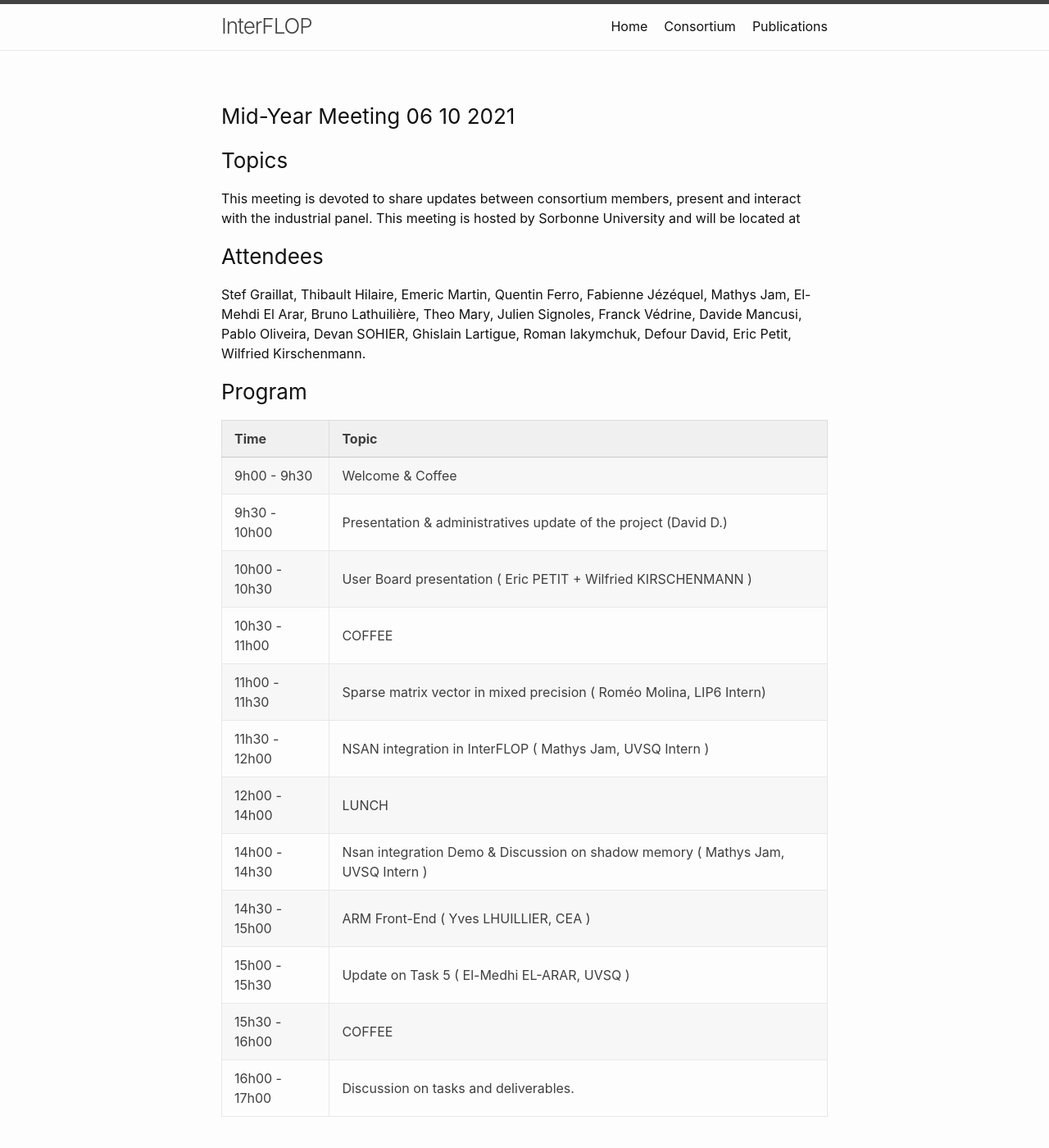
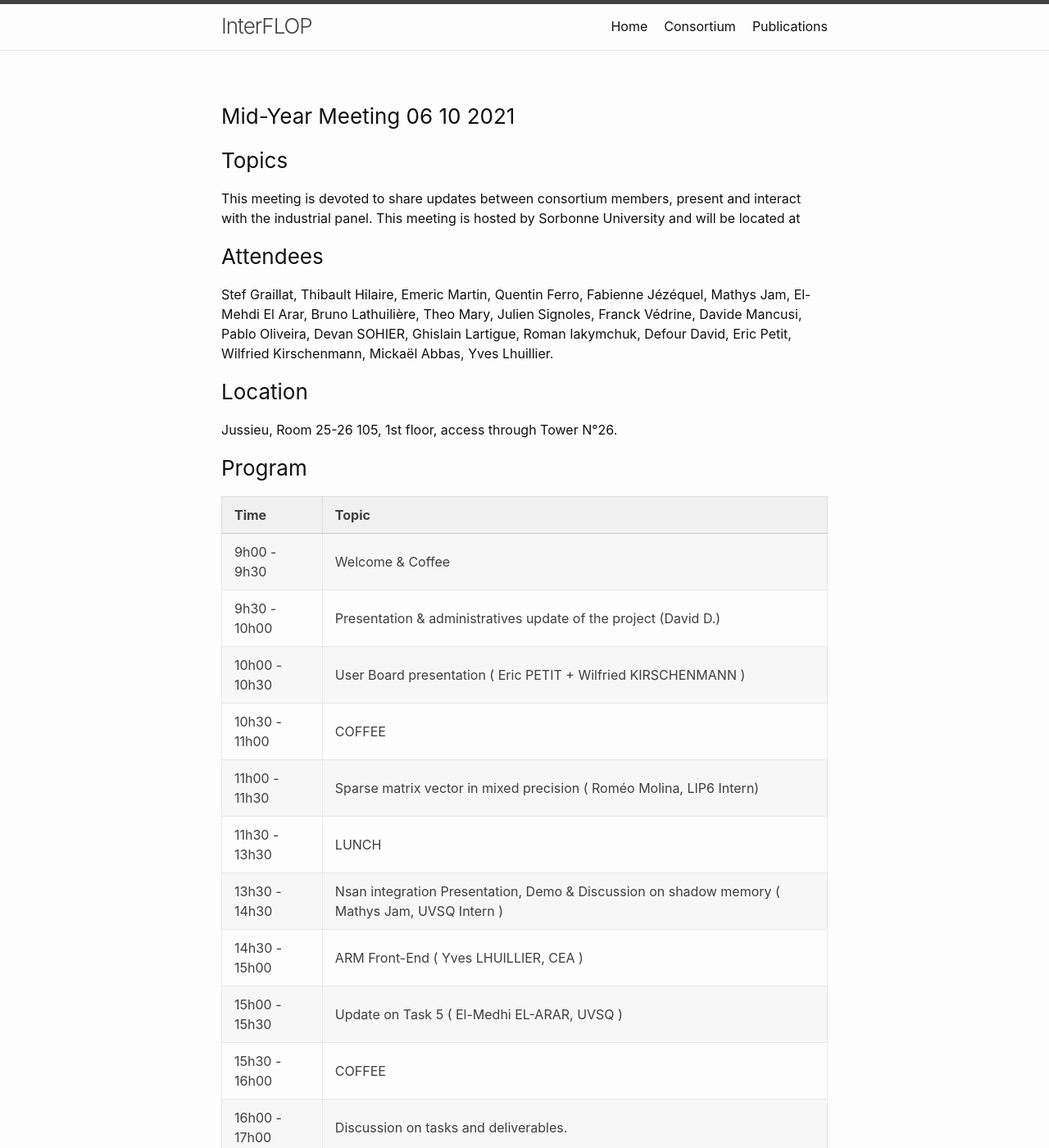
Before and after one commit to interflop/interflop, a Jekyll site: the page built from meeting06102021.md, in a window 1280 px wide and 1400 px high. Shown: the whole window at 82% size. Built offline with Jekyll 4.4.1, drawn with Linux system fonts in a browser that asks for light colours.

Commit message:
Program Update

```diff
--- a/meeting06102021.md
+++ b/meeting06102021.md
@@ -11,7 +11,10 @@ This meeting is hosted by Sorbonne University and will be located at
 
 ### Attendees
 Stef Graillat, Thibault Hilaire, Emeric Martin, Quentin Ferro, Fabienne Jézéquel, Mathys Jam, El-Mehdi El Arar, Bruno Lathuilière, Theo Mary, Julien Signoles, Franck Védrine, Davide Mancusi, Pablo Oliveira, Devan SOHIER, Ghislain Lartigue, Roman Iakymchuk,
-Defour David, Eric Petit, Wilfried Kirschenmann.
+Defour David, Eric Petit, Wilfried Kirschenmann, Mickaël Abbas, Yves Lhuillier.
+
+### Location
+Jussieu, Room 25-26 105, 1st floor, access through Tower N°26.
 
 ### Program
 <table>
@@ -46,18 +49,13 @@ Defour David, Eric Petit, Wilfried Kirschenmann.
 </tr>
 
 <tr>
-<td>11h30 - 12h00</td>
-<td> NSAN integration in InterFLOP ( Mathys Jam, UVSQ Intern )</td>
-</tr>
-
-<tr>
-<td>12h00 - 14h00</td>
+<td>11h30 - 13h30</td>
 <td> LUNCH </td>
 </tr>
 
 <tr>
-<td>14h00 - 14h30</td>
-<td> Nsan integration Demo & Discussion on shadow memory ( Mathys Jam, UVSQ Intern ) </td>
+<td>13h30 - 14h30</td>
+<td> Nsan integration Presentation, Demo & Discussion on shadow memory ( Mathys Jam, UVSQ Intern ) </td>
 </tr>
 
 <tr>
```
